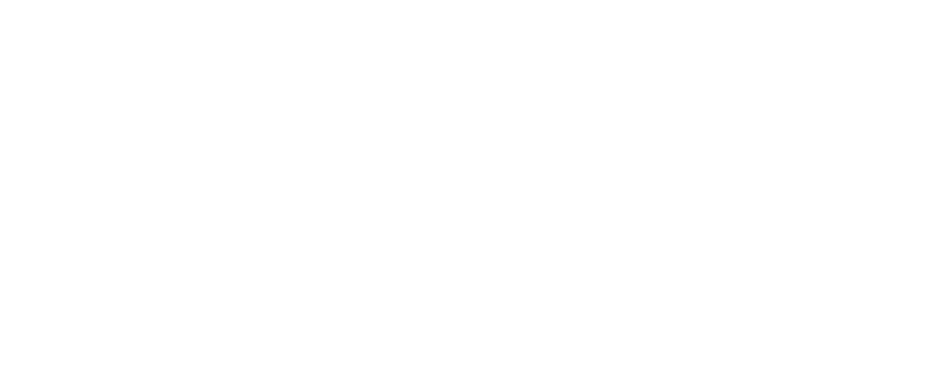
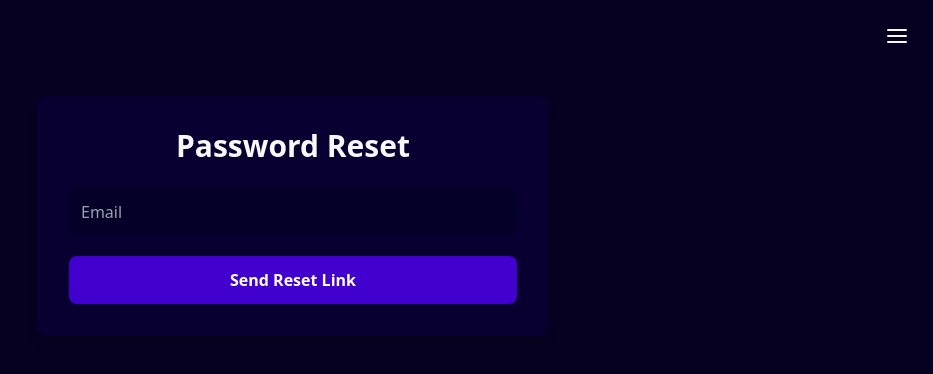
Before and after one commit to cburke6897/URL-Cutr, a React (Vite) app in the folder frontend/: page /reset-password in a window 1280 px wide. Before the commit this address had no page. Shown: the top 374 px of the page, without its empty margins (347-1280 px from the left). Built offline with nearby package versions, Linux system fonts and the light colour scheme.

Commit message:
Changes PasswordReset to ResetPassword

```diff
--- a/frontend/src/App.jsx
+++ b/frontend/src/App.jsx
@@ -1,15 +1,15 @@
 import Home from "./pages/Home";
 import Auth from "./pages/Auth";
 import Dashboard from "./pages/Dashboard";
-import ForgotPassword from "./pages/PasswordReset";
 import { Routes, Route } from 'react-router-dom';
+import ResetPassword from "./pages/ResetPassword";
 
 function App() {
   return (
     <Routes>
       <Route path="/" element={<Home />} />
       <Route path="/auth" element={<Auth />} />
-      <Route path="/password-reset" element={<ForgotPassword />} />
+      <Route path="/reset-password" element={<ResetPassword />} />
       <Route path="/dashboard" element={<Dashboard />} />
     </Routes>
   );
--- a/frontend/src/pages/PasswordReset.jsx
+++ b/frontend/src/pages/ResetPassword.jsx
@@ -3,7 +3,7 @@
 import EnterButton from "../components/EnterButton";
 import DropdownMenu from "../components/DropdownMenu";
 
-export default function ForgotPassword() {
+export default function ResetPassword() {
   const [email, setEmail] = useState("");
 
   return (
```
